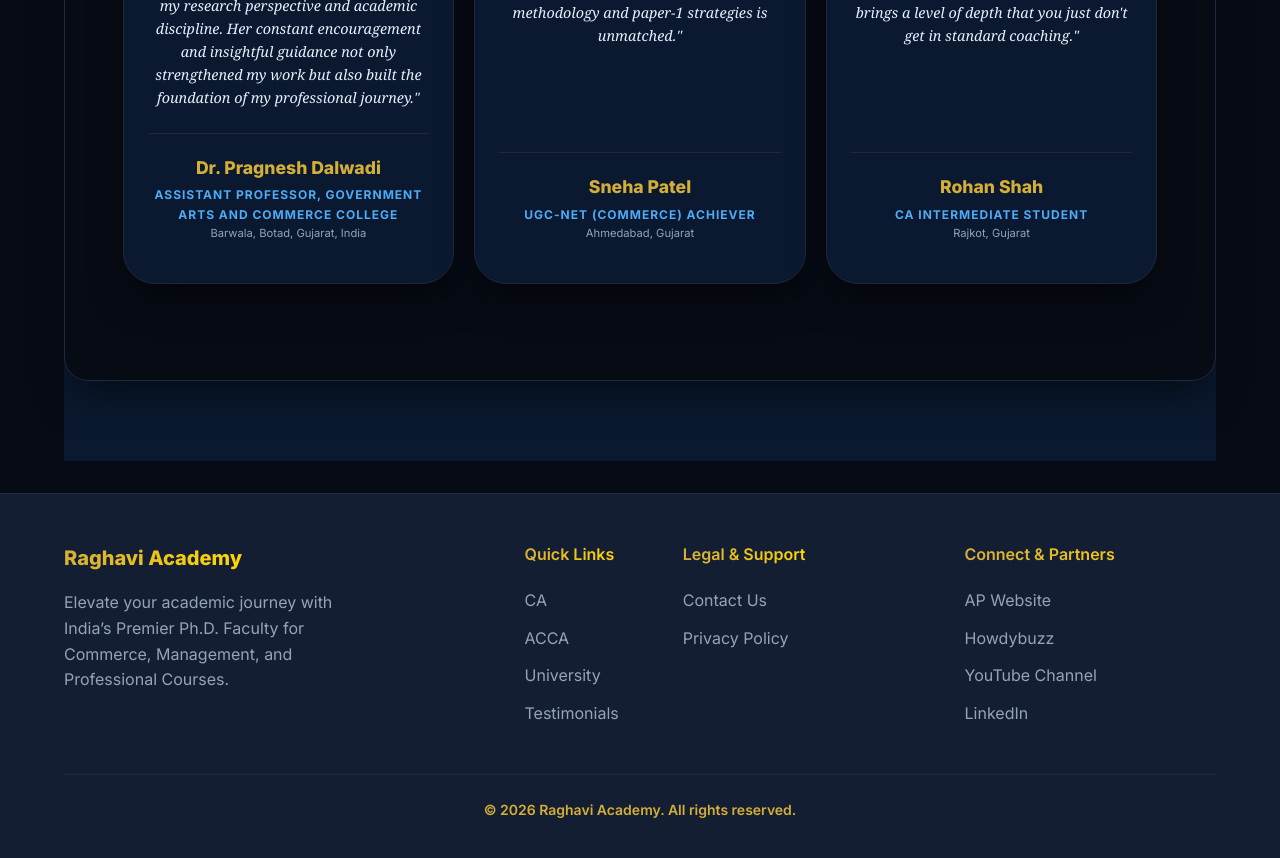
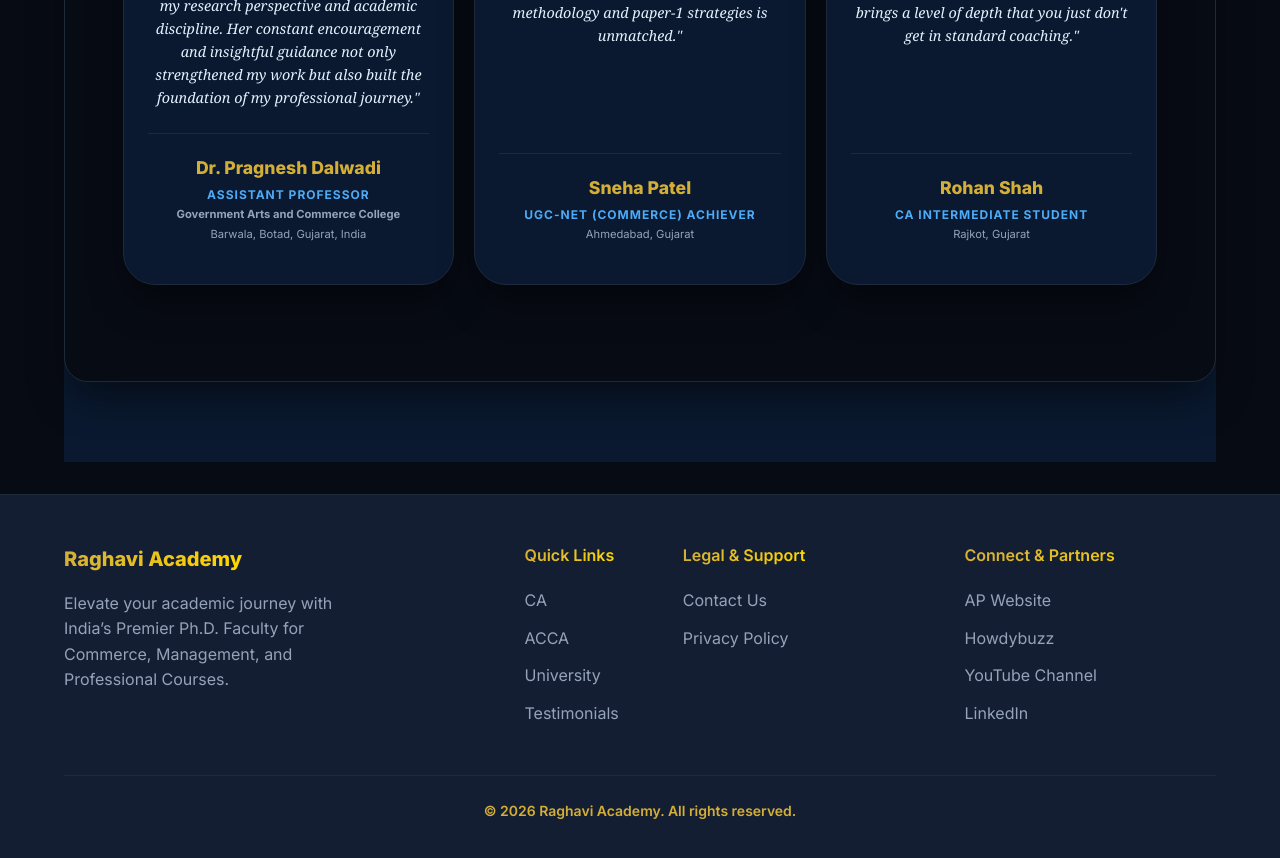
Before and after one commit to NCRaghavi/Raghavi, a React (Vite) app: page / in a window 1280 px wide. Shown: the part 6000-6858 px from the top of the page. Built offline with nearby package versions, Linux system fonts and the light colour scheme.

Commit message:
testimonials

```diff
--- a/src/components/Home.jsx
+++ b/src/components/Home.jsx
@@ -146,6 +146,16 @@
               }}>
                 {testimonial.topic || testimonial.course}
               </p>
+              {testimonial.college && (
+                <p style={{
+                  color: 'var(--text-secondary)',
+                  fontSize: '0.7rem',
+                  fontWeight: 700,
+                  marginTop: '0.1rem'
+                }}>
+                  {testimonial.college}
+                </p>
+              )}
               {testimonial.location && (
                 <p style={{
                   color: 'var(--text-secondary)',
--- a/src/components/TestimonialsPage.jsx
+++ b/src/components/TestimonialsPage.jsx
@@ -152,13 +152,24 @@
                       textTransform: 'uppercase',
                       letterSpacing: '1px'
                     }}>
-                      {testimonial.course || testimonial.topic}
+                      {testimonial.topic || testimonial.course}
                     </p>
+                    {testimonial.college && (
+                      <p style={{
+                        fontSize: '0.9rem',
+                        color: 'var(--text-secondary)',
+                        fontWeight: 700,
+                        marginTop: '0.2rem'
+                      }}>
+                        {testimonial.college}
+                      </p>
+                    )}
                     {testimonial.location && (
                       <p style={{
                         fontSize: '0.85rem',
                         color: 'var(--text-secondary)',
-                        fontWeight: 600
+                        fontWeight: 600,
+                        marginTop: '0.2rem'
                       }}>
                         {testimonial.location}
                       </p>
--- a/src/data/testimonials.js
+++ b/src/data/testimonials.js
@@ -33,7 +33,8 @@
     {
       id: 101,
       name: "Dr. Pragnesh Dalwadi",
-      topic: "Assistant Professor, Government Arts and Commerce College",
+      topic: "Assistant Professor",
+      college: "Government Arts and Commerce College",
       location: "Barwala, Botad, Gujarat, India",
       institution: "Alumni - School of Commerce, Gujarat University",
       image: "/images/testimonials/pragnesh.png",
```
